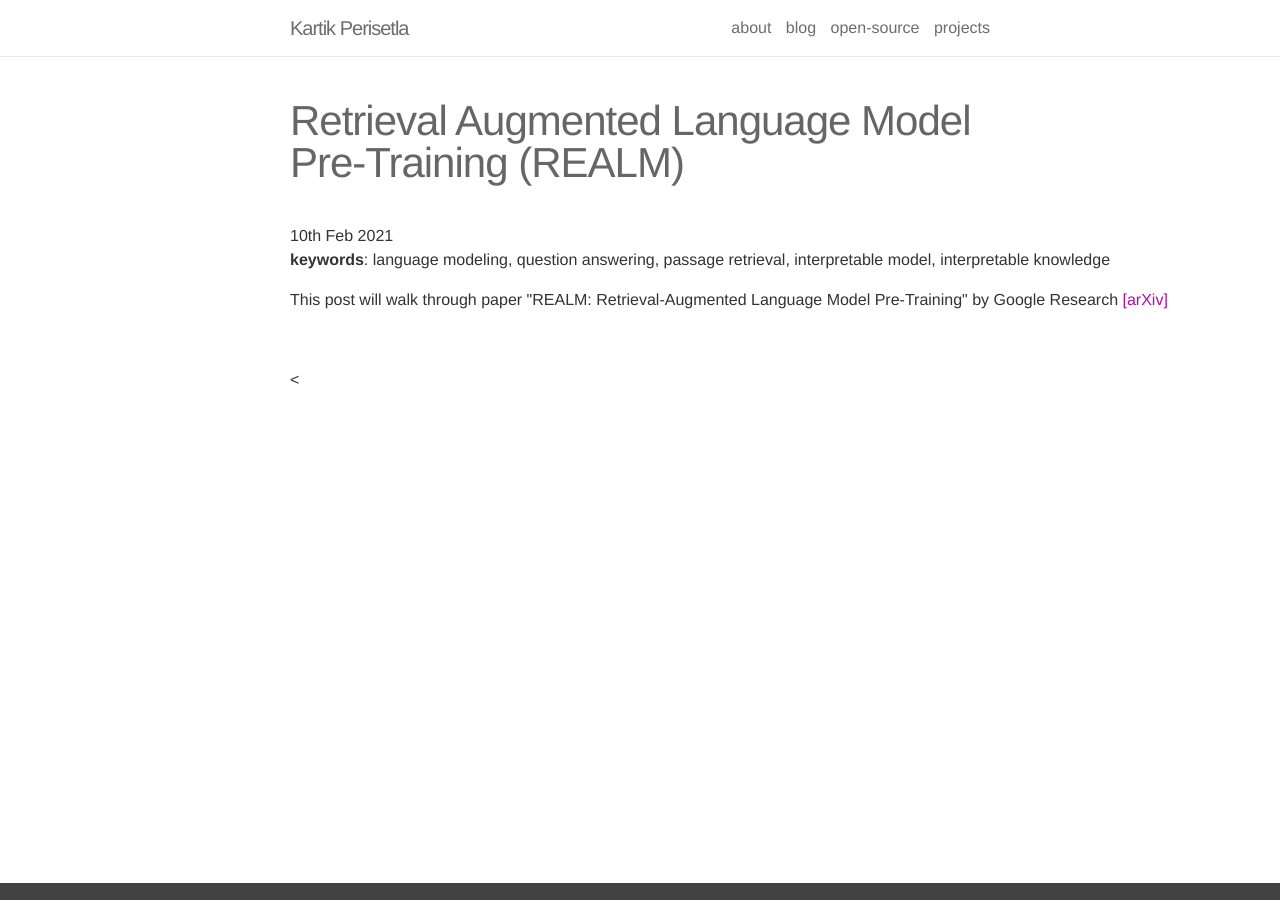
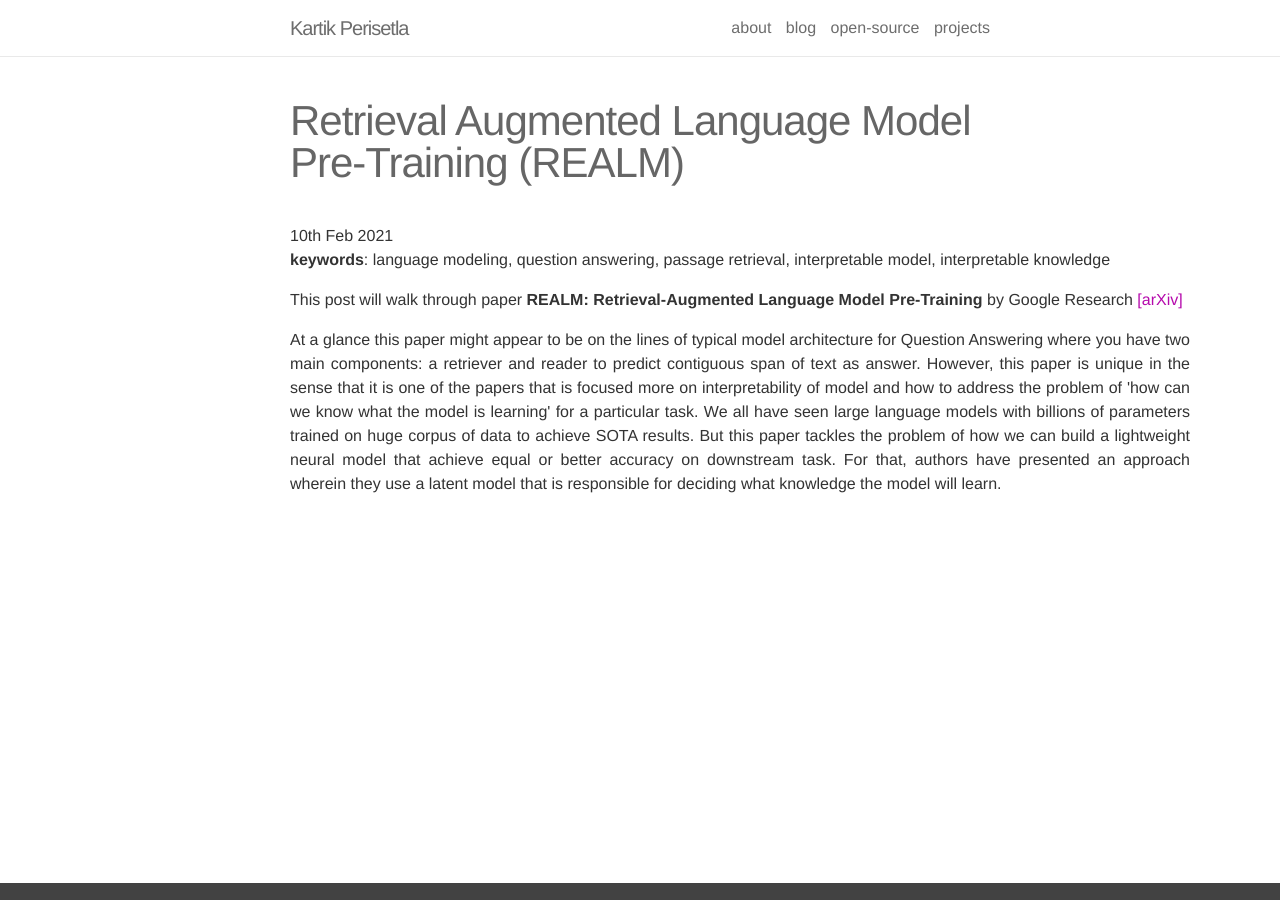
Before and after one commit to kartikperisetla/kartikperisetla.github.io, a Jekyll site: the page built from _posts/2021-02-10-retrieval-augmented-language-model-pre-training.markdown, in a window 1280 px wide. Built offline with Jekyll 4.4.1, drawn with Linux system fonts in a browser that asks for light colours; nearby versions of some CDN libraries; comment, search, counter and statistics services are not loaded.

Commit message:
Update 2021-02-10-retrieval-augmented-language-model-pre-training.markdown
1st para

```diff
--- a/_posts/2021-02-10-retrieval-augmented-language-model-pre-training.markdown
+++ b/_posts/2021-02-10-retrieval-augmented-language-model-pre-training.markdown
@@ -12,15 +12,13 @@ comments: true
 <b>keywords</b>: language modeling, question answering, passage retrieval, interpretable model, interpretable knowledge<br />
 
 <p align="justify">
-    This post will walk through paper "REALM: Retrieval-Augmented Language Model Pre-Training" by Google Research <a href="https://arxiv.org/abs/2002.08909"> [arXiv]
+    This post will walk through paper <strong>REALM: Retrieval-Augmented Language Model Pre-Training</strong> by Google Research <a href="https://arxiv.org/abs/2002.08909"> [arXiv]
 </a>
 </p>
 <p align="justify">
-
+    At a glance this paper might appear to be on the lines of typical model architecture for Question Answering where you have two main components: a retriever and reader to predict contiguous span of text as answer. However, this paper is unique in the sense that it is one of the papers that is focused more on interpretability of model and how to address the problem of 'how can we know what the model is learning' for a particular task. We all have seen large language models with billions of parameters trained on huge corpus of data to achieve SOTA results. But this paper tackles the problem of how we can build a lightweight neural model that achieve equal or better accuracy on downstream task. For that, authors have presented an approach wherein they use a latent model that is responsible for deciding what knowledge the model will learn.
 	<br/>
 </p>
-
-<
 
 {% if page.comments %}
 <div id="disqus_thread"></div>
```
